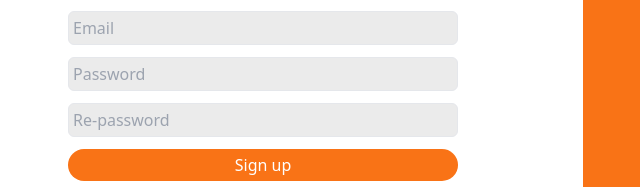
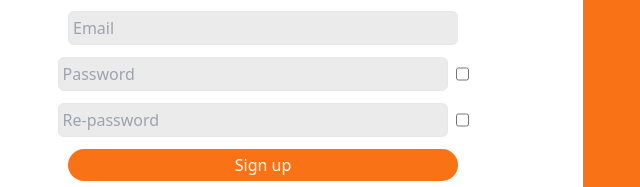
Before and after one commit to Ider20/private_expense_tracker, a Next.js app: page /signup in a window 1280 px wide. Shown: the part 365-552 px from the top of the page, without its empty margins (57-697 px from the left). Built offline with nearby package versions, Linux system fonts and the light colour scheme.

Commit message:
almost done with signup

```diff
--- a/src/Components/CreateAccount.jsx
+++ b/src/Components/CreateAccount.jsx
@@ -1,5 +1,7 @@
 import Link from "next/link";
+import { redirect } from "next/navigation";
 import { useState } from "react";
+import { useRouter } from "next/router";
 
 export const CreateAccount = () => {
   const [userName, setUserName] = useState("");
@@ -7,20 +9,40 @@ export const CreateAccount = () => {
   const [userPassword, setUserPassword] = useState("");
   const [userRePassword, setUserRePassword] = useState("");
 
+  const [showPassword, setShowPassword] = useState("password");
+  const [showRePassword, setShowRePassword] = useState("password");
+
+  const handleShowPassword = () => {
+    if (showPassword === "password") {
+      setShowPassword("text");
+    } else {
+      setShowPassword("password");
+    }
+  };
+  const handleShowRePassword = () => {
+    if (showRePassword === "password") {
+      setShowRePassword("text");
+    } else {
+      setShowRePassword("password");
+    }
+  };
+
+  const router = useRouter();
+
   const inputUserName = (e) => {
-    console.log(e.target.value, "User Name");
+    // console.log(e.target.value, "User Name");
     setUserName(e.target.value);
   };
   const inputUserEmail = (e) => {
-    console.log(e.target.value, "User Email");
+    // console.log(e.target.value, "User Email");
     setUserEmail(e.target.value);
   };
   const inputUserPassword = (e) => {
-    console.log(e.target.value, "User Password");
+    // console.log(e.target.value, "User Password");
     setUserPassword(e.target.value);
   };
   const inputRePassword = (e) => {
-    console.log(e.target.value, "Re Password");
+    // console.log(e.target.value, "Re Password");
     setUserRePassword(e.target.value);
   };
   const handleSignUp = async () => {
@@ -30,25 +52,46 @@ export const CreateAccount = () => {
       password: userPassword,
     };
     try {
-      const request = await fetch("http://localhost:8080/users", {
+      if (userRePassword !== userPassword) {
+        return alert("Re-Password does not match with Password");
+      } else {
+        if (userEmail && userName && userPassword) {
+          const response = await fetch("http://localhost:8080/signup", {
             method: "POST",
             headers: { "Content-Type": "application/json" },
             body: JSON.stringify(userData),
           });
-      if (request.ok) {
+          if (response.ok) {
             alert("Succesfully submit");
+            return router.push("/steps");
           }
+          // const jsonTest = await response.json();
+          // console.log(jsonTest, "jsonTest");
+
+          if (!response.ok) {
+            return alert("User already exist");
+          }
+        } else {
+          return alert("Missing field!");
+        }
+        // console.log(response, "response");
+      }
+      // redirect
     } catch (error) {
-      alert("Error to submit");
+      alert("Error to submit:" + error.message);
     }
   };
 
   return (
     <div className="w-full m-auto flex">
       <div className="w-2/4 m-auto flex flex-col items-center gap-3">
-        <div className="text-2xl font-semibold">I&U</div>
+        <div className="text-2xl font-semibold">
+          I<span className="text-orange-500">&</span>U
+        </div>
         <div className="flex flex-col items-center mb-4">
-          <p className="text-2xl font-semibold">Create I&U account</p>
+          <p className="text-2xl font-semibold">
+            Create I<span className="text-orange-500">&</span>U account
+          </p>
           <p className="text-base font-normal">
             Sign up below to create your Wallet account
           </p>
@@ -64,24 +107,32 @@ export const CreateAccount = () => {
           placeholder="Email"
           onChange={inputUserEmail}
         />
+        <div className="flex gap-2 ml-[21px]">
           <input
             className="border w-[390px] rounded-md p-1 bg-[#ebebeb]"
             placeholder="Password"
+            type={showPassword}
             onChange={inputUserPassword}
           />
+          <input type="checkbox" onClick={handleShowPassword} />
+        </div>
+
+        <div className="flex gap-2 ml-[21px]">
           <input
             className="border w-[390px] rounded-md p-1 bg-[#ebebeb]"
             placeholder="Re-password"
+            type={showRePassword}
             onChange={inputRePassword}
           />
-        <Link href={"/loadpage"}>
+          <input type="checkbox" onClick={handleShowRePassword} />
+        </div>
+
         <button
           className="bg-orange-500 w-[390px] rounded-full p-1 mb-4 text-white"
           onClick={handleSignUp}
         >
           Sign up
         </button>
-        </Link>
 
         <div className="flex flex-row gap-2">
           <div className="text-base">Already have account?</div>
```
Also changed, not shown: src/Components/Steps.jsx (+1 -8 lines). Lines whose indentation alone changed are shown as unchanged.
